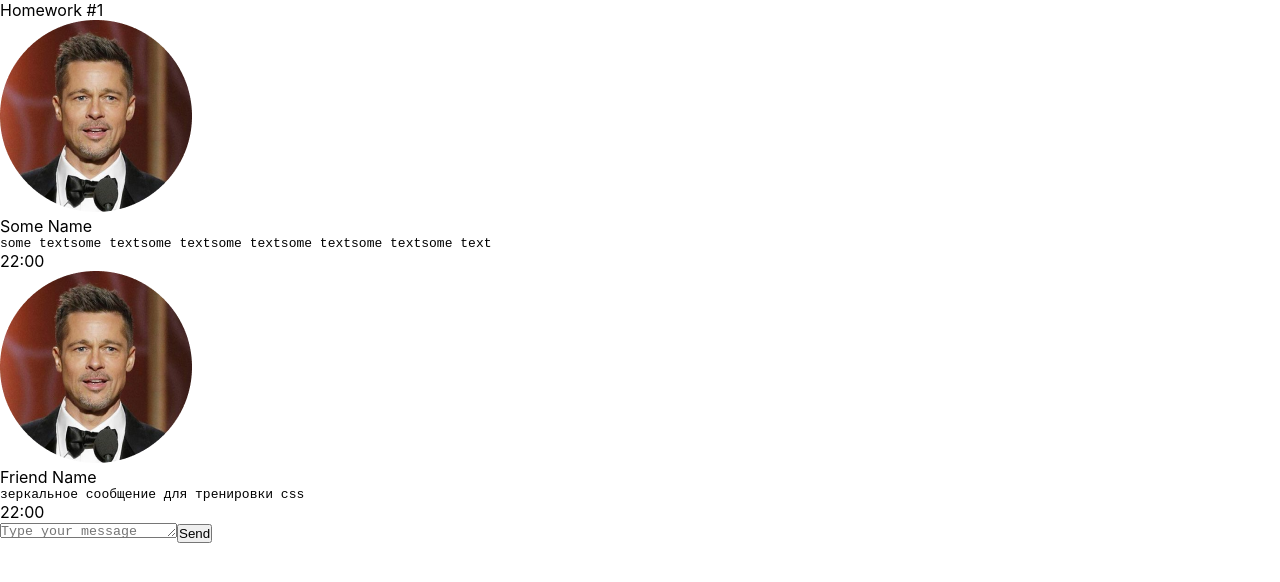
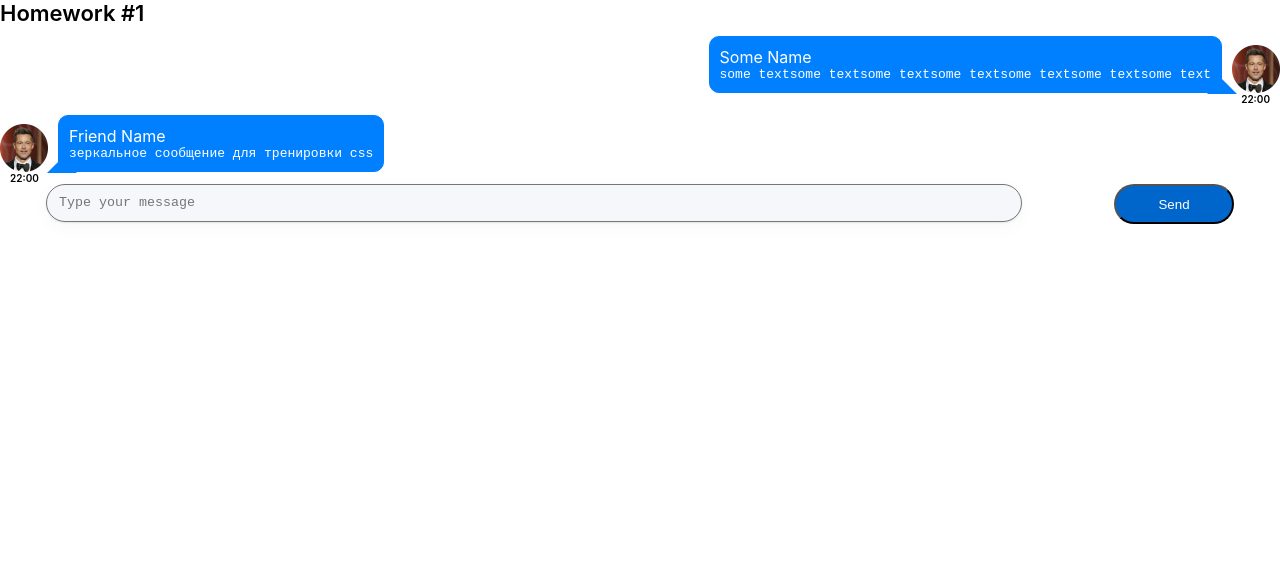
Before and after one commit to alx8437/homework1, a React (Create React App) app: page / in a window 1280 px wide. Shown: the top 582 px of the page. Built offline with nearby package versions, Linux system fonts and the light colour scheme.

Commit message:
HW1 with makeup

```diff
--- a/src/s1-main/App.module.css
+++ b/src/s1-main/App.module.css
@@ -1,11 +1,18 @@
 .App {
     --header_height: 60px;
+    display: flex;
+    justify-content: center;
 }
 
 .hw {
+}
 
+.hw1 {
+    width: 1280px;
 }
 
 .hwTitle {
-
+    font-weight: 600;
+    font-size: 22px;
+    color: #000;
 }
--- a/src/s2-homeworks/hw01/HW1.tsx
+++ b/src/s2-homeworks/hw01/HW1.tsx
@@ -52,7 +52,7 @@ export const friendMessage0: MessageType = {
 
 const HW1 = () => {
     return (
-        <div id={'hw1'}>
+        <div id={'hw1'} className={s2.hw1}>
             <div className={s2.hwTitle}>Homework #1</div>
             <div className={s2.hw}>
                 {/*проверка отображения (не менять)*/}
--- a/src/s2-homeworks/hw01/friend-message/FriendMessage.module.css
+++ b/src/s2-homeworks/hw01/friend-message/FriendMessage.module.css
@@ -3,19 +3,34 @@
 }
 
 .friendImageAndText {
-
+    display: flex;
+    flex-direction: row;
+    align-items: flex-end;
+    margin-top: 10px;
 }
 
 .friendImageAndText img {
-
+    margin-right: 10px;
+    width: 48px;
+    height: 48px;
 }
 
 .friendText {
-
+    color: white;
+    border: 1px solid #0080ff;
+    background-color: #0080ff;
+    border-radius: 10px;
+    padding: 10px;
+    position: relative;
 }
 
-.friendText:after {
-
+.friendText:before {
+    position: absolute;
+    content: '';
+    border: 15px solid transparent;
+    border-bottom: 15px solid #0080ff;
+    top: 27px;
+    left: -12px;
 }
 
 .friendName {
@@ -27,5 +42,10 @@
 }
 
 .friendTime {
-
+    margin-left: 10px;
+    display: flex;
+    justify-content: start;
+    font-weight: 600;
+    font-size: 10px;
+    color: #000;
 }
--- a/src/s2-homeworks/hw01/message-sender/MessageSender.module.css
+++ b/src/s2-homeworks/hw01/message-sender/MessageSender.module.css
@@ -1,13 +1,23 @@
 .sendForm {
-
+    display: flex;
+    justify-content: space-around;
 }
 
 .textarea {
-
+    border-radius: 20px;
+    width: 976px;
+    box-shadow: 0 1px 2px 0 rgba(29, 33, 38, 0.1), 0 5px 20px 0 rgba(29, 33, 38, 0.03);
+    background: #f5f7fb;
+    resize: none;
+    padding: 10px 12px;
 }
 
 .button {
-
+    border-radius: 20px;
+    width: 120px;
+    height: 40px;
+    background: #06c;
+    color: white;
 }
 
 .button:hover {
--- a/src/s2-homeworks/hw01/message-sender/MessageSender.tsx
+++ b/src/s2-homeworks/hw01/message-sender/MessageSender.tsx
@@ -15,7 +15,7 @@ const MessageSender = (props: any) => {
 
     useEffect(() => {
         if (textareaRef?.current) {
-            textareaRef.current.style.height = '0px'
+            textareaRef.current.style.height = '40px'
             textareaRef.current.style.height = textareaRef.current.scrollHeight + 'px'
         }
     }, [text])
@@ -50,11 +50,9 @@ const MessageSender = (props: any) => {
                     id={'hw1-textarea'}
                     className={s.textarea}
                     ref={textareaRef}
-
                     title={'Shift+Enter for send'}
                     placeholder={'Type your message'}
                     value={text}
-
                     onChange={onChange}
                     onKeyDown={onKeyDown}
                 />
--- a/src/s2-homeworks/hw01/message/Message.module.css
+++ b/src/s2-homeworks/hw01/message/Message.module.css
@@ -3,19 +3,34 @@
 }
 
 .imageAndText {
-
+    display: flex;
+    flex-direction: row-reverse;
+    align-items: flex-end;
+    margin-top: 10px;
 }
 
 .imageAndText img {
-
+    margin-left: 10px;
+    width: 48px;
+    height: 48px;
 }
 
 .text {
-
+    color: white;
+    border: 1px solid #0080ff;
+    background-color: #0080ff;
+    border-radius: 10px;
+    padding: 10px;
+    position: relative;
 }
 
 .text:after {
-
+    position: absolute;
+    content: '';
+    border: 15px solid transparent;
+    border-bottom: 15px solid #0080ff;
+    top: 27px;
+    right: -16px;
 }
 
 .name {
@@ -27,5 +42,10 @@
 }
 
 .time {
-
+    margin-right: 10px;
+    display: flex;
+    justify-content: end;
+    font-weight: 600;
+    font-size: 10px;
+    color: #000;
 }
```
